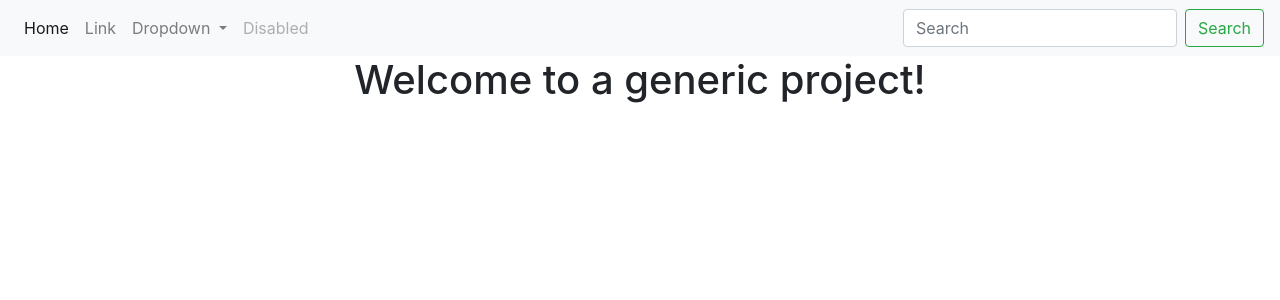
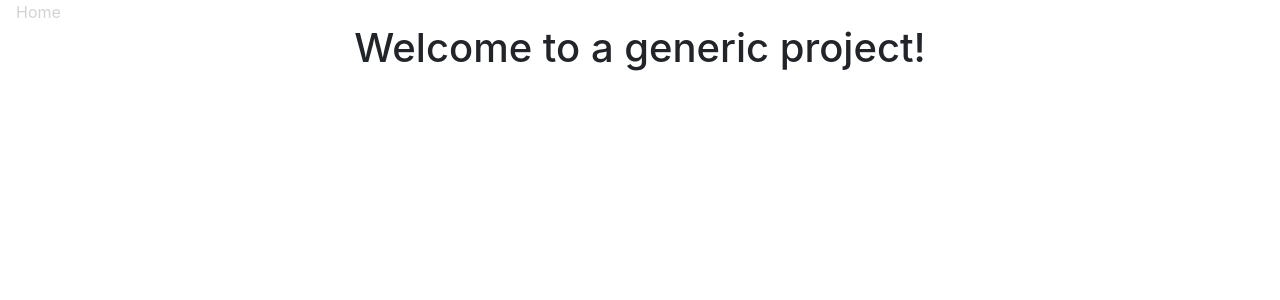
Before and after one commit to johnziegenbein/generic-template, an Angular app in the folder app/: page / in a window 1280 px wide. Shown: the top 300 px of the page. Built offline with nearby package versions, Linux system fonts and the light colour scheme.

Commit message:
Change navbar to angular material

```diff
--- a/app/src/app/navigation-bar/navigation-bar.component.html
+++ b/app/src/app/navigation-bar/navigation-bar.component.html
@@ -1,34 +1,3 @@
-<nav class="navbar navbar-expand-lg navbar-light bg-light">
-  <button class="navbar-toggler" type="button" data-toggle="collapse" data-target="#navbarSupportedContent" aria-controls="navbarSupportedContent" aria-expanded="false" aria-label="Toggle navigation">
-    <span class="navbar-toggler-icon"></span>
-  </button>
-
-  <div class="collapse navbar-collapse" id="navbarSupportedContent">
-    <ul class="navbar-nav mr-auto">
-      <li class="nav-item active">
-        <a class="nav-link" href="''">Home <span class="sr-only">(current)</span></a>
-      </li>
-      <li class="nav-item">
-        <a class="nav-link" href="#">Link</a>
-      </li>
-      <li class="nav-item dropdown">
-        <a class="nav-link dropdown-toggle" href="#" id="navbarDropdown" role="button" data-toggle="dropdown" aria-haspopup="true" aria-expanded="false">
-          Dropdown
-        </a>
-        <div class="dropdown-menu" aria-labelledby="navbarDropdown">
-          <a class="dropdown-item" href="#">Action</a>
-          <a class="dropdown-item" href="#">Another action</a>
-          <div class="dropdown-divider"></div>
-          <a class="dropdown-item" href="#">Something else here</a>
-        </div>
-      </li>
-      <li class="nav-item">
-        <a class="nav-link disabled" href="#">Disabled</a>
-      </li>
-    </ul>
-    <form class="form-inline my-2 my-lg-0">
-      <input class="form-control mr-sm-2" type="search" placeholder="Search" aria-label="Search">
-      <button class="btn btn-outline-success my-2 my-sm-0" type="submit">Search</button>
-    </form>
-  </div>
-</nav>
+<mat-toolbar color="primary">
+  <a [routerLink]="''" style="color: lightgrey">Home</a>
+</mat-toolbar>
```
